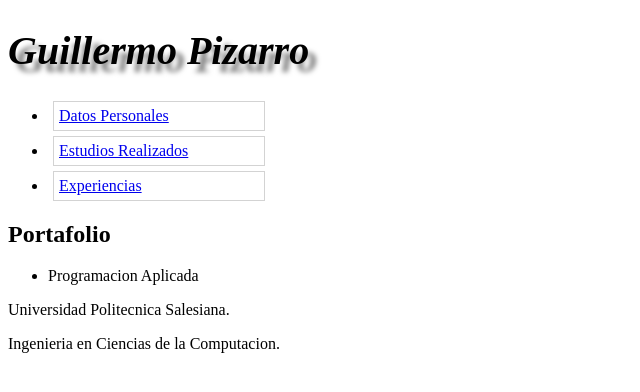
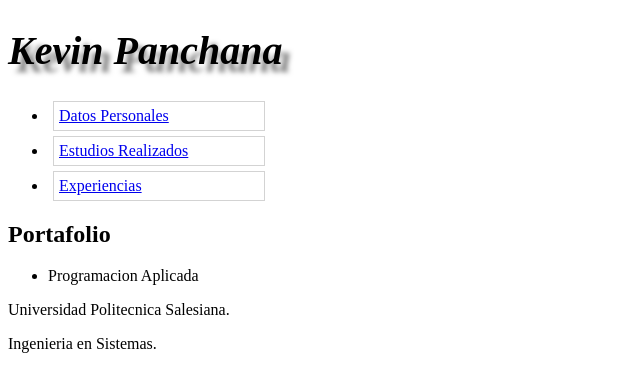
Before and after one commit to kevinP12-21/Kevin-Panchana, a plain HTML site: page p64-PPW-master/unidad_01/html/02_taller/experiencias.html in a window 1280 px wide. Shown: the whole page, without its empty margins (0-640 px from the left). Drawn offline with Linux system fonts and the light colour scheme.

Commit message:
Update experiencias.html

```diff
--- a/p64-PPW-master/unidad_01/html/02_taller/experiencias.html
+++ b/p64-PPW-master/unidad_01/html/02_taller/experiencias.html
@@ -1,12 +1,12 @@
 <!DOCTYPE html>
 <html>
     <head>
-        <title>Guillermo Pizarro</title>
+        <title>Kevin Panchana</title>
         <link rel="stylesheet" type="text/css" href="css/estilos.css" />
     </head>
     <body>
         <header>
-            <h1>Guillermo Pizarro</h1>
+            <h1>Kevin Panchana</h1>
         </header>
         <nav>
             <ul>
@@ -27,7 +27,7 @@
         </main>
         <footer>
             <p>Universidad Politecnica Salesiana. <p/>
-            <p>Ingenieria en Ciencias de la Computacion. <p/>
+            <p>Ingenieria en Sistemas. <p/>
         </footer>
     </body>
 </html>
```
